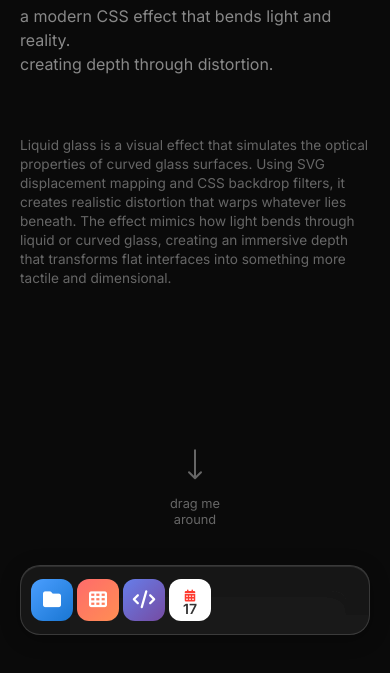
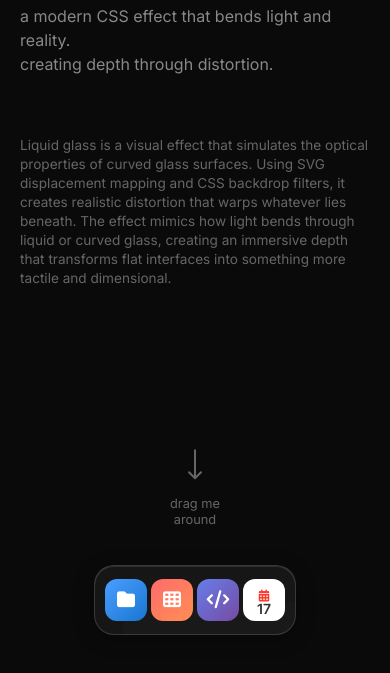
Before and after one commit to UmarGit/liquid-glass, a plain HTML site: page index.html in a window 390 px wide. Shown: the part 169-842 px from the top of the page. Drawn offline with Linux system fonts and the light colour scheme.

Commit message:
feat(update): updated the css.

```diff
--- a/index.css
+++ b/index.css
@@ -198,23 +198,6 @@ svg#filters {
     font-size: 1rem;
   }
 
-  .glass {
-    width: auto;
-    left: 20px;
-    right: 20px;
-    transform: none;
-    gap: 6px;
-    padding: 10px 12px;
-  }
-
-  .glass:hover {
-    transform: scale(1.01);
-  }
-
-  .glass.grabbing {
-    transform: scale(0.99);
-  }
-
   .app-icon {
     width: 48px;
     height: 48px;
```
Also changed, not shown: background.png (deleted).
